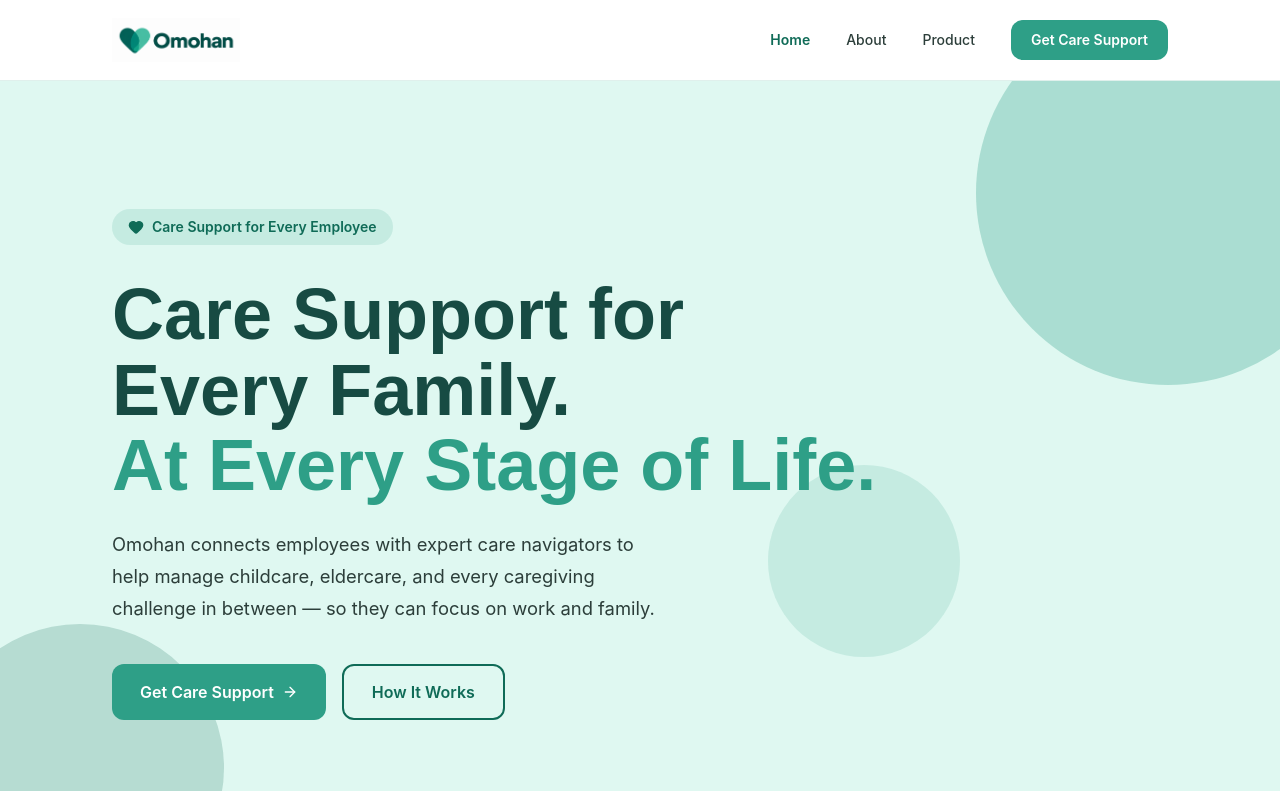
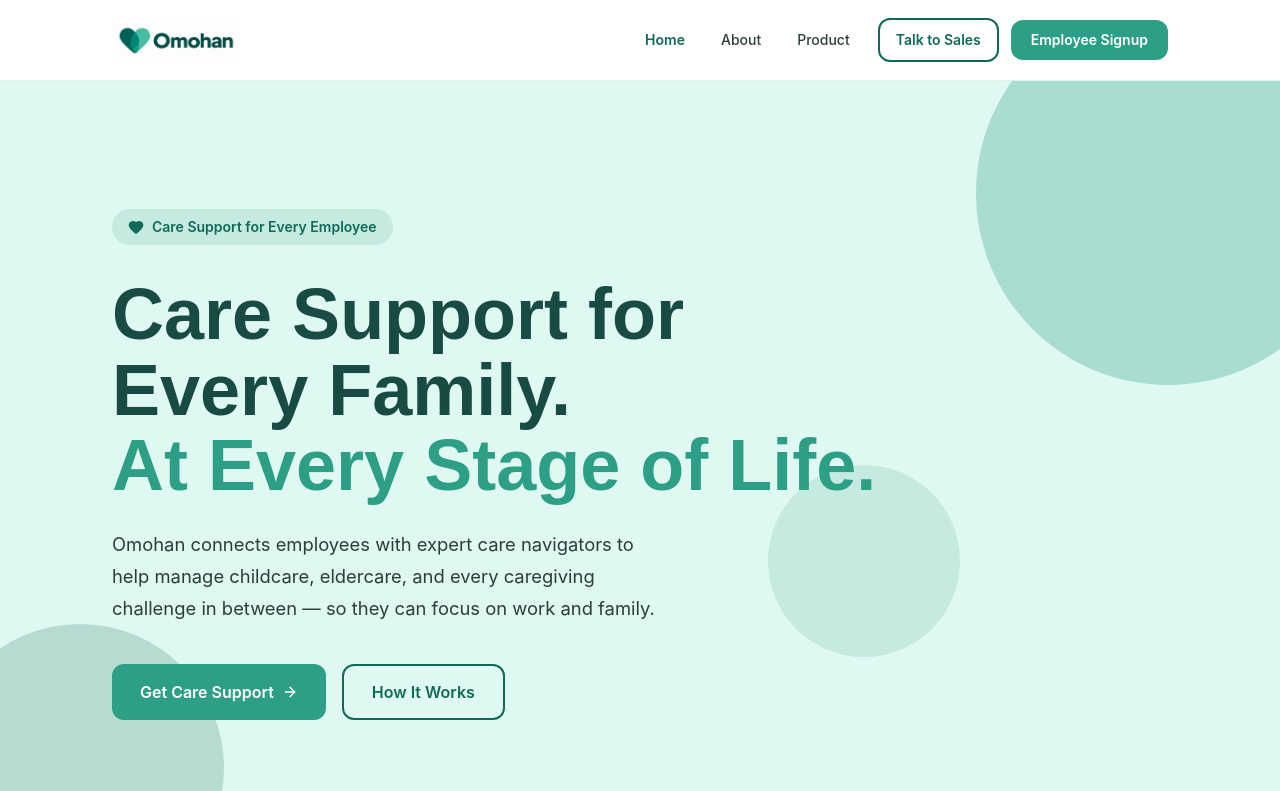
Before and after one commit to Textingman/bume-omohan, a Next.js app: page / in a window 1280 px wide. Shown: the top 791 px of the page. Built offline with nearby package versions, Linux system fonts and the light colour scheme.

Commit message:
cta: Employee Signup + Talk to Sales in navbar

```diff
--- a/app/components/Navbar.tsx
+++ b/app/components/Navbar.tsx
@@ -31,10 +31,15 @@
                 {label}
               </Link>
             ))}
+            <Link href="/talk-to-sales"
+              className="ml-2 px-4 py-2.5 rounded-xl text-sm font-semibold transition-opacity hover:opacity-90"
+              style={{ color: '#0F6B57', border: '2px solid #0F6B57', fontFamily: 'Inter, sans-serif', backgroundColor: 'transparent' }}>
+              Talk to Sales
+            </Link>
             <Link href="/signup"
-              className="ml-4 px-5 py-2.5 rounded-xl text-sm font-semibold text-white transition-opacity hover:opacity-90"
+              className="ml-2 px-5 py-2.5 rounded-xl text-sm font-semibold text-white transition-opacity hover:opacity-90"
               style={{ backgroundColor: '#2E9F87', fontFamily: 'Inter, sans-serif' }}>
-              Get Care Support
+              Employee Signup
             </Link>
           </div>
           <button className="md:hidden p-2 rounded-lg" onClick={() => setMobileOpen(!mobileOpen)} style={{ color: '#174B43' }}>
@@ -50,9 +55,13 @@
                   {label}
                 </Link>
               ))}
-              <Link href="/signup" className="block mt-3 px-4 py-3 rounded-xl text-sm font-semibold text-white text-center"
+              <Link href="/talk-to-sales" className="block mt-2 px-4 py-3 rounded-xl text-sm font-semibold text-center"
+                style={{ color: '#0F6B57', border: '2px solid #0F6B57' }} onClick={() => setMobileOpen(false)}>
+                Talk to Sales
+              </Link>
+              <Link href="/signup" className="block mt-2 px-4 py-3 rounded-xl text-sm font-semibold text-white text-center"
                 style={{ backgroundColor: '#2E9F87' }} onClick={() => setMobileOpen(false)}>
-                Get Care Support
+                Employee Signup
               </Link>
             </div>
           </div>
```
